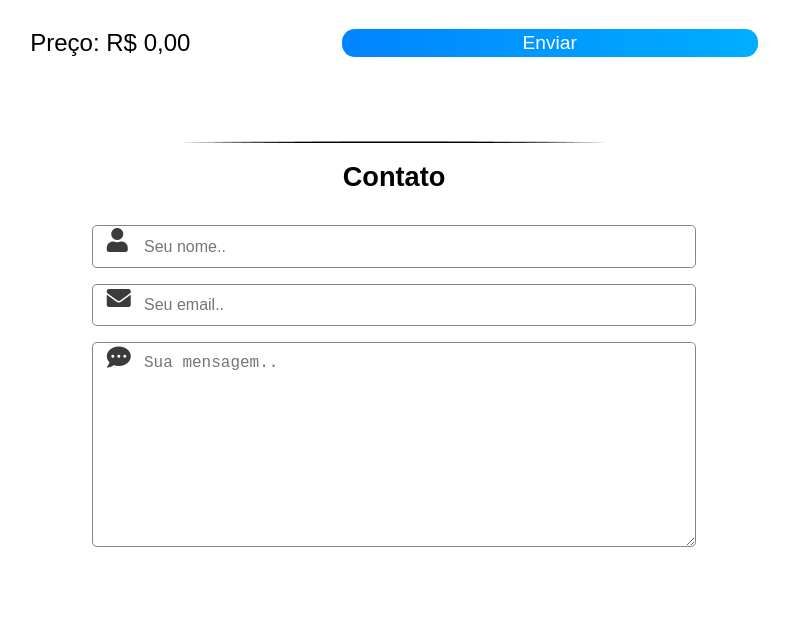
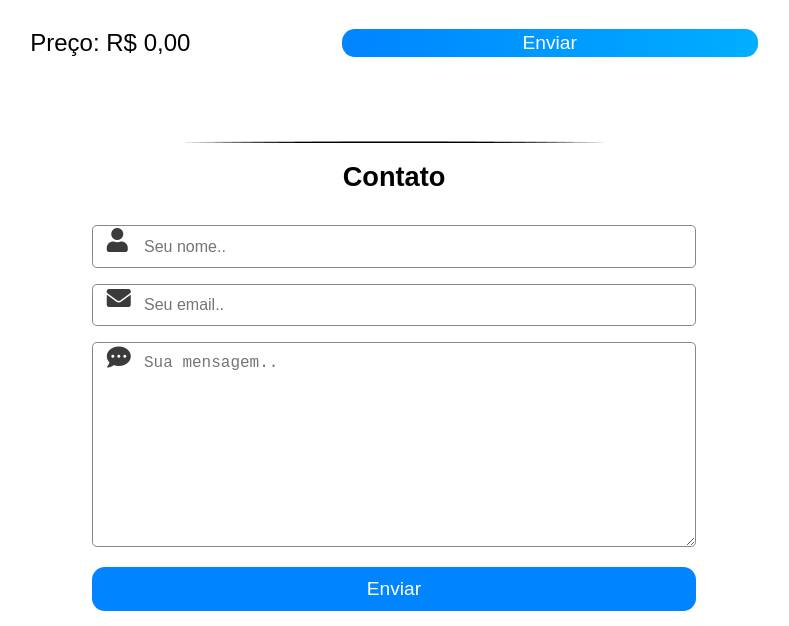
Before and after one commit to iSTALK3R/istalk3r.github.io, a plain HTML site: page index.html in a window 1280 px wide. Shown: the part 1731-2357 px from the top of the page, without its empty margins (246-1035 px from the left). Drawn offline with Linux system fonts and the light colour scheme; a web font is replaced by a local one.

Commit message:
add botão de enviar no form de contato

```diff
--- a/index.html
+++ b/index.html
@@ -171,6 +171,7 @@
                         <textarea name="message" rows="10" id="message" placeholder="Sua mensagem.."></textarea>
                         <label for="message"><i class="fas fa-comment-dots"></i></label>
                     </div>
+                    <button type="submit" class="btn btn-enviar">Enviar</button>
                 </form>
             </div>
         </section>
--- a/styles.css
+++ b/styles.css
@@ -509,6 +509,16 @@ input[type=range]:focus::-ms-fill-upper {
     box-shadow: 0 0 1rem .1rem rgba(0, 0, 0, .1);
 }
 
+.btn-enviar {
+    color: #fff;
+    background-color: #0084ff;
+    padding: .7rem 0;
+}
+
+.btn-enviar:hover {
+    background: linear-gradient(to right, #0084ff, #00c3ff);
+}
+
 /** Footer area */
 
 footer {
```
